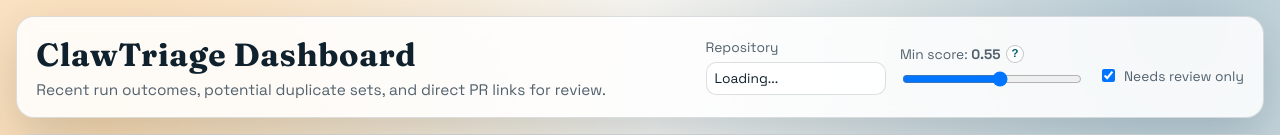
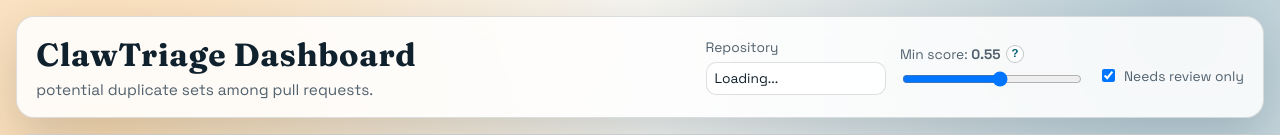
Before and after one commit to bgits/ClawTriage, a React (Vite) app in the folder apps/dashboard/: page / in a window 1280 px wide. Shown: the top 135 px of the page. Built offline with nearby package versions, Linux system fonts and the light colour scheme; no server answers.

Commit message:
Update dashboard subtitle copy

```diff
--- a/apps/dashboard/src/App.tsx
+++ b/apps/dashboard/src/App.tsx
@@ -276,7 +276,7 @@ export default function App() {
       <header className="top-bar">
         <div className="brand-block">
           <h1>ClawTriage Dashboard</h1>
-          <p>Recent run outcomes, potential duplicate sets, and direct PR links for review.</p>
+          <p>potential duplicate sets among pull requests.</p>
         </div>
 
         <div className="controls">
```
